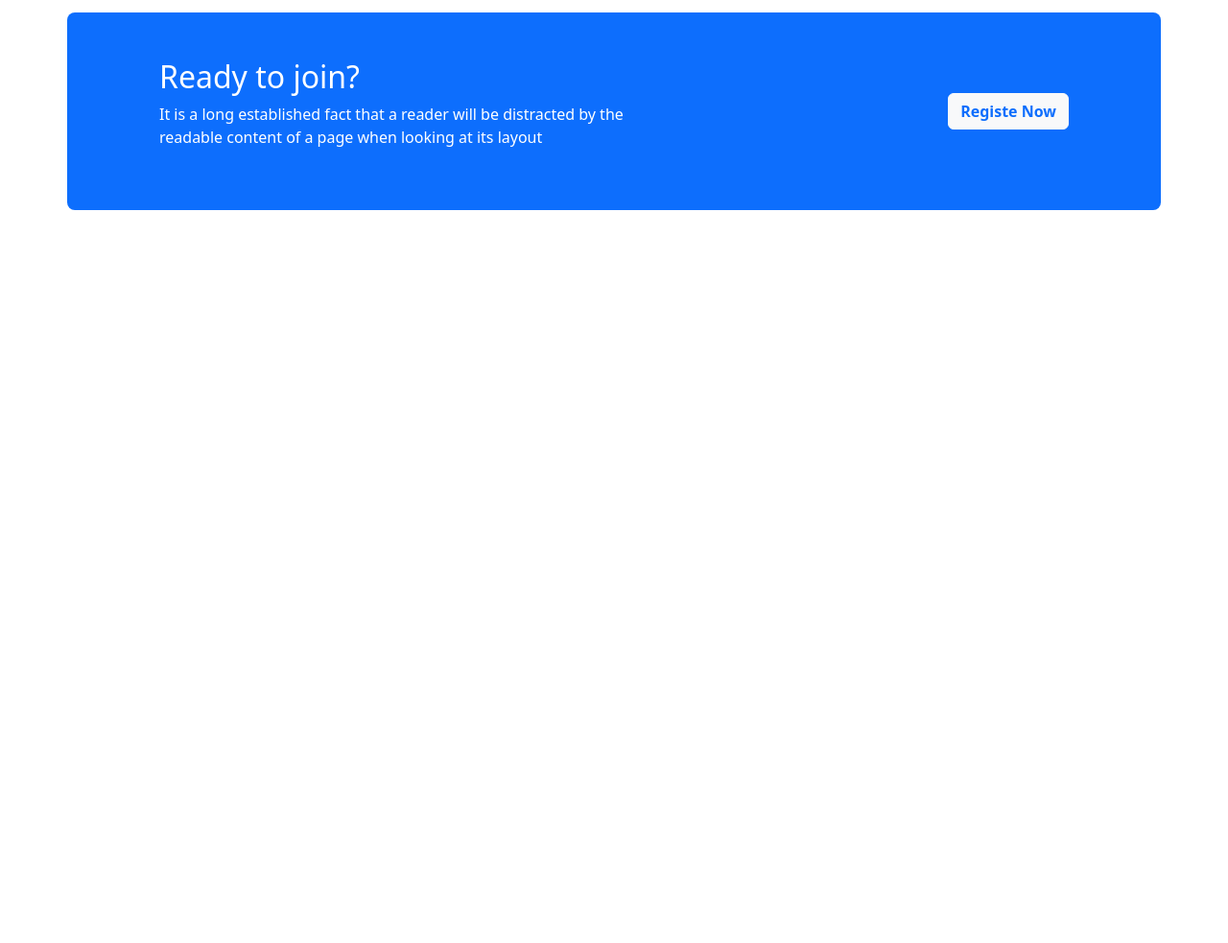
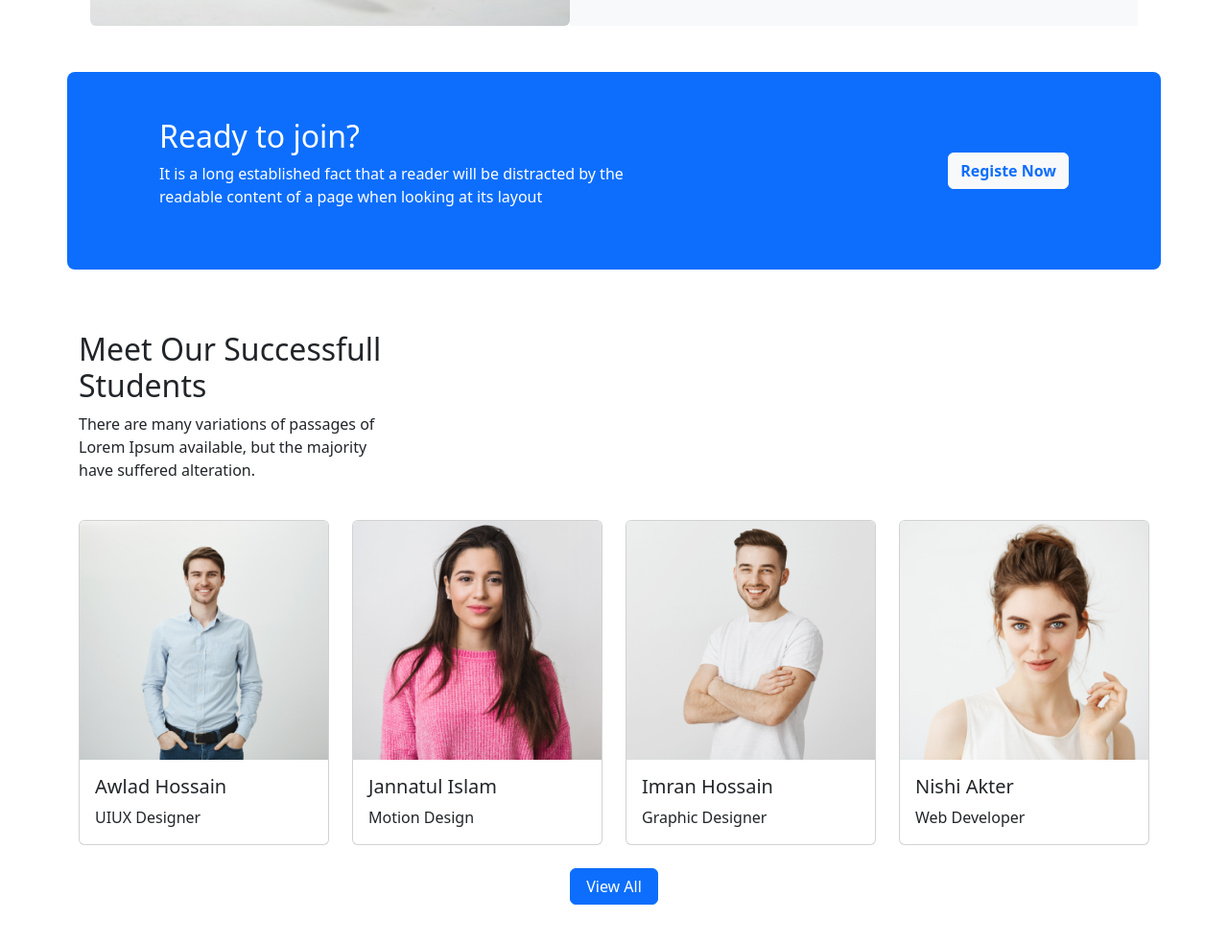
Before and after one commit to Ridoy-abdullah/edu-course, a plain HTML site: page index.html in a window 1280 px wide. Shown: the part 2435-3418 px from the top of the page at 96% size. Before the commit the page ends 2702 px from the top, so only its background shows below. Drawn offline with nearby package versions, Linux system fonts and the light colour scheme; files whose address does not match are found by name.

Commit message:
students-section-add

```diff
--- a/index.html
+++ b/index.html
@@ -216,7 +216,9 @@
 
                 </div>
             </div>
-
+            <div class="text-center my-4">
+                <button type="button" class="btn btn-primary px-3 ">See More Courses</button>
+            </div>
 
         </section>
         <section class="container  mt-5 pt-4 ">
@@ -274,6 +276,55 @@
 
             </div>
         </section>
+        <section class="container mt-lg-5 py-lg-3">
+            <div class="lg-w-50 text-center text-lg-start">
+                <h2>Meet Our Successfull <br> Students</h2>
+                <p>There are many variations of passages of <br>
+                    Lorem Ipsum available, but the majority <br>
+                    have suffered alteration.</p>
+            </div>
+            <div class="row row-cols-1 row-cols-md-4 g-4 my-3">
+                <div class="col">
+                  <div class="card h-100">
+                    <img src="/images/student/student-1.png" class="card-img-top" alt="...">
+                    <div class="card-body">
+                      <h5 class="card-title">Awlad Hossain</h5>
+                      <p class="card-text">UIUX Designer</p>
+                    </div>
+                  </div>
+                </div>
+                <div class="col">
+                  <div class="card h-100">
+                    <img src="/images/student/student-2.png" class="card-img-top" alt="...">
+                    <div class="card-body">
+                      <h5 class="card-title">Jannatul Islam</h5>
+                      <p class="card-text">Motion Design</p>
+                    </div>
+                  </div>
+                </div>
+                <div class="col">
+                  <div class="card h-100">
+                    <img src="/images/student/student-3.png" class="card-img-top" alt="...">
+                    <div class="card-body">
+                      <h5 class="card-title">Imran Hossain</h5>
+                      <p class="card-text">Graphic Designer</p>
+                    </div>
+                  </div>
+                </div>
+                <div class="col">
+                  <div class="card h-100">
+                    <img src="/images/student/student-4.png" class="card-img-top" alt="...">
+                    <div class="card-body">
+                      <h5 class="card-title ">Nishi Akter</h5>
+                      <p class="card-text">Web Developer</p>
+                    </div>
+                  </div>
+                </div>
+              </div>
+              <div class="text-center my-4">
+                <button type="button" class="btn btn-primary px-3 ">View All</button>
+              </div>
+        </section>
     </main>
 
 
```
